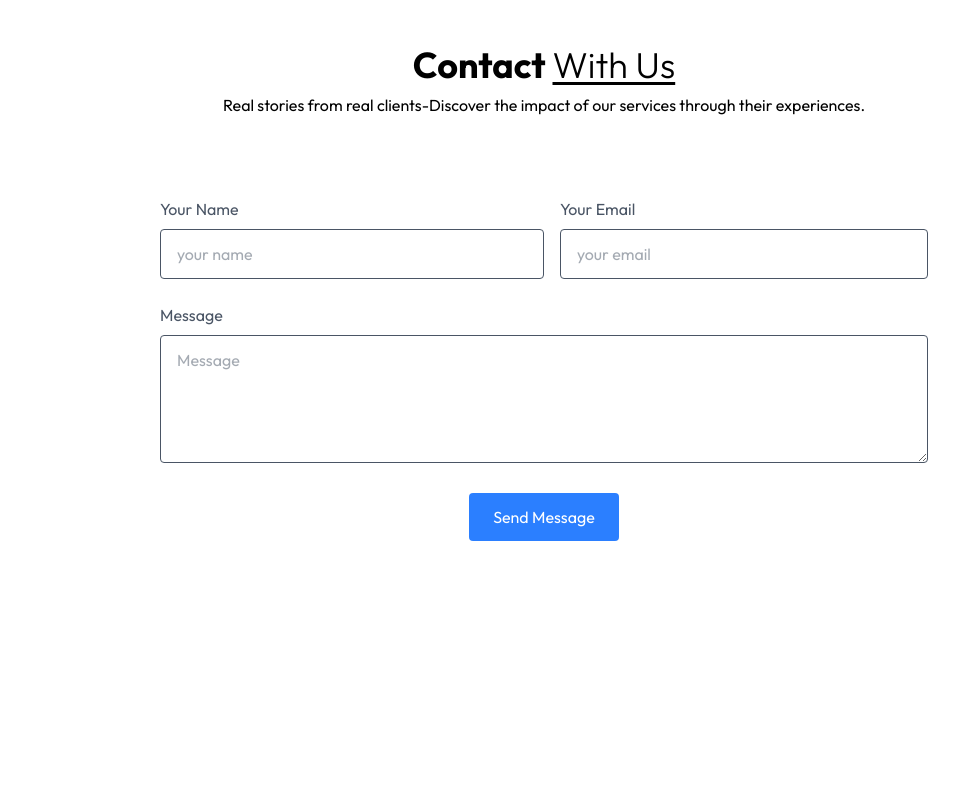
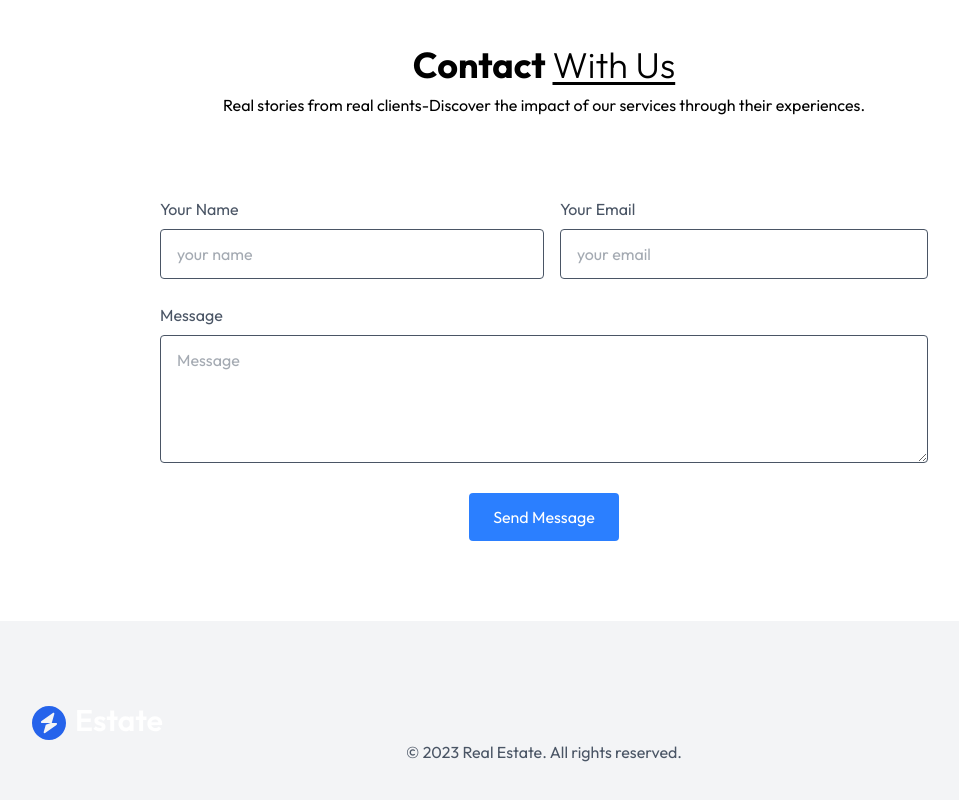
Before and after one commit to GitanjaliShelke03/Real-Estate, a React (Vite) app: page / in a window 1280 px wide. Shown: the part 3213-4013 px from the top of the page, without its empty margins (96-1055 px from the left). Before the commit the page ends 3834 px from the top, so only its background shows below. Built offline with nearby package versions, Linux system fonts and the light colour scheme.

Commit message:
footer added

```diff
--- a/package.json
+++ b/package.json
@@ -12,7 +12,8 @@
   "dependencies": {
     "@tailwindcss/vite": "^4.1.11",
     "react": "^19.1.0",
-    "react-dom": "^19.1.0"
+    "react-dom": "^19.1.0",
+    "react-toastify": "^11.0.5"
   },
   "devDependencies": {
     "@eslint/js": "^9.29.0",
--- a/src/App.jsx
+++ b/src/App.jsx
@@ -5,16 +5,21 @@ import About from './components/About'
 import Projects from './components/Projects'
 import Testimonials from './components/Testimonials'
 import Contact from './components/Contact'
+import { ToastContainer } from 'react-toastify';
+import 'react-toastify/dist/ReactToastify.css';
+import Footer from './components/Footer'
 
 const App = () => {
   return (
     <div className='w-full overflow-hidden'>
       <Navbar/>
+      <ToastContainer/>
       <Header/>
       <About/>
       <Projects/>
       <Testimonials/>
       <Contact/>
+      <Footer/>
     </div>
   )
 }
--- a/src/components/Contact.jsx
+++ b/src/components/Contact.jsx
@@ -18,12 +18,13 @@ const Contact = () => {
     const data = await response.json();
 
     if (data.success) {
-      setResult("Form Submitted Successfully");
+      setResult("");
+      toast.success("Form Submitted Successfully");
       event.target.reset();
     } else {
       console.log("Error", data);
-      alert(data.message)
-      setResult(data.message);
+      toast.error(data.message)
+      setResult("");
     }
   };
     return (
--- /dev/null
+++ b/src/components/Footer.jsx
@@ -0,0 +1,17 @@
+import React from 'react'
+import assets from '../assets/assets'
+const Footer = () => {
+  return (
+    <div className='pt-20 pb-10 px-6 lg:px-32 bg-gray-100 text-gray-600 text-center'>
+        <div>
+            <div>
+                <img src={assets.logo_dark} alt="" /> </div>
+            <p> © 2023 Real Estate. All rights reserved.</p>
+            <div> </div>
+            <div> </div>
+        </div>
+    </div>
+  )
+}
+
+export default Footer
```
Also changed, not shown: 1 other file (tests, documents, lock files or other folders).
